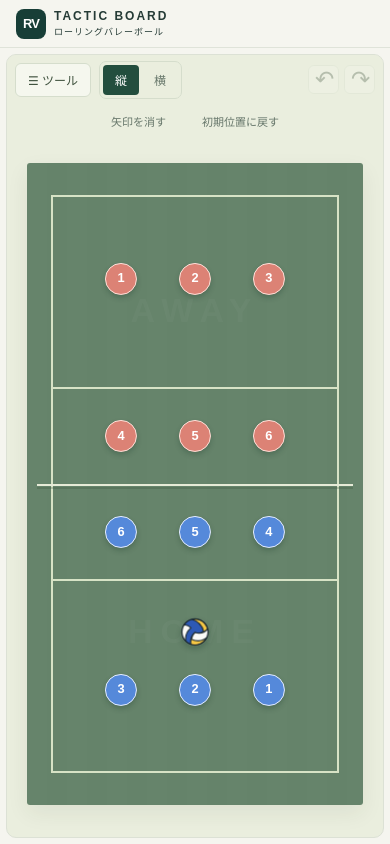
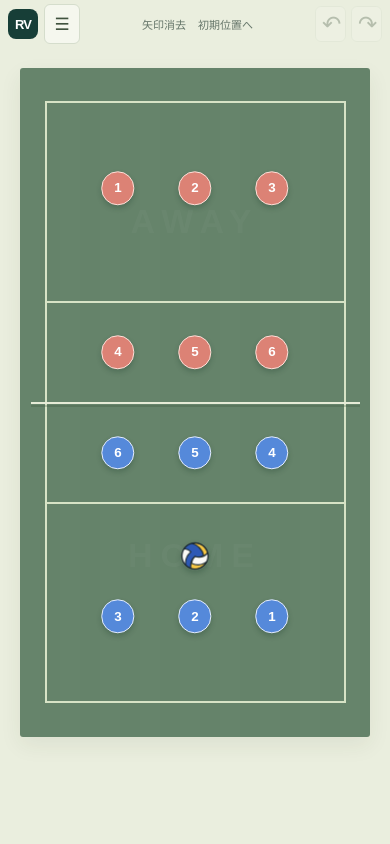
Before and after one commit to enoshimabananaboys/RV_Tactic_Board, a plain HTML site: page index.html in a window 390 px wide. Drawn offline with Linux system fonts and the light colour scheme.

Commit message:
上部操作を1段に集約し、初回表示を自コートに変更
・縦横切替とアプリケーションタイトルをツール内へ移動

・上部を高さ48pxの1段に統合し、ボタン名を矢印消去・初期位置へに短縮

・RVを従来の角丸アイコン表示に戻し、アプリ自身へのリンクを維持

・初回表示を最下部にスクロールし、自コートから操作できるよう変更

・PWAキャッシュを更新

検証: テスト5件成功。スマホ幅での1段表示、初期スクロール位置、リンク、マルチタッチ、オフライン動作を確認。

```diff
--- a/app.js
+++ b/app.js
@@ -406,6 +406,9 @@ function aimPolygon(ball, defenders, bounds, attackY, goalY) {
     document.querySelector(`[data-id="${id}"]`).focus({preventScroll:true});
   });
   render();
+  // Start at the home court once; subsequent user scrolling remains untouched.
+  const initialViewport = document.querySelector('.court-scroll');
+  initialViewport.scrollTop = initialViewport.scrollHeight;
 })();
 
 if ('serviceWorker' in navigator && window.isSecureContext) {
--- a/index.html
+++ b/index.html
@@ -12,11 +12,12 @@
   <script src="app.js" defer></script>
 </head>
 <body>
-  <header><a class="brand" href="./"><span class="brand-icon">RV</span><span>TACTIC BOARD<small>ローリングバレーボール</small></span></a><span class="edition">作戦を、動かして考える。</span></header>
   <main>
     <div class="workspace">
       <aside id="tool-panel" class="panel" hidden>
+        <div class="tool-brand"><span class="brand-icon" aria-hidden="true">RV</span><span>TACTIC BOARD<small>ローリングバレーボール作戦ボード</small></span></div>
         <div class="section-title"><span>操作ツール</span></div>
+        <div class="orientation-setting"><span>コートの向き</span><div class="orientation" role="group" aria-label="コートの向き"><button id="portrait" aria-pressed="true">縦</button><button id="landscape" aria-pressed="false">横</button></div></div>
         <label class="line-setting" for="line-lifetime">線の表示<select id="line-lifetime"><option value="temporary">5秒後に消す</option><option value="permanent">残す</option></select></label>
         <label class="line-setting" for="aim-visibility">狙える範囲<select id="aim-visibility"><option value="recent">ボールを離して5秒後に消す</option><option value="always">常に表示する</option></select></label>
         <div class="divider"></div>
@@ -32,7 +33,7 @@
         <div class="slot-actions"><button id="reset-slots" title="①〜⑤の登録内容を標準の配置に戻します">初期値に戻す</button></div>
       </aside>
       <section class="board-panel" aria-label="作戦ボード">
-        <div class="board-heading"><div class="heading-controls"><button id="toggle-tools" aria-expanded="false" aria-controls="tool-panel">☰ ツール</button><div class="orientation" role="group" aria-label="コートの向き"><button id="portrait" aria-pressed="true">縦</button><button id="landscape" aria-pressed="false">横</button></div></div><div class="top-actions"><button id="clear">矢印を消す</button><button id="reset">初期位置に戻す</button></div><div class="history"><button id="undo" aria-label="元に戻す" title="元に戻す（Ctrl+Z）">↶</button><button id="redo" aria-label="やり直す" title="やり直す（Ctrl+Shift+Z）">↷</button></div></div>
+        <div class="board-heading"><div class="heading-controls"><a class="brand-icon toolbar-home" href="./" aria-label="作戦ボードのホーム" title="作戦ボードのホーム">RV</a><button id="toggle-tools" aria-expanded="false" aria-controls="tool-panel" aria-label="ツール" title="ツール">☰</button></div><div class="top-actions"><button id="clear">矢印消去</button><button id="reset">初期位置へ</button></div><div class="history"><button id="undo" aria-label="元に戻す" title="元に戻す（Ctrl+Z）">↶</button><button id="redo" aria-label="やり直す" title="やり直す（Ctrl+Shift+Z）">↷</button></div></div>
         <div class="court-scroll" tabindex="0" role="region" aria-label="コート（スクロールできます）">
         <div class="court-wrap"><div id="opponent-label" class="court-label" aria-hidden="true"></div>
           <div id="court" class="court">
--- a/styles.css
+++ b/styles.css
@@ -75,14 +75,14 @@ main { max-width:none; width:100%; height:calc(100dvh - 48px); padding:6px; marg
 .position-slot.holding { outline:3px solid #da9b29; outline-offset:1px; }
 .line-setting + .line-setting { margin-top:14px; }
 @media(max-width:580px) {
-  .board-heading { height:88px; display:grid; grid-template-columns:1fr auto; gap:2px 8px; padding:4px 8px; }
-  .heading-controls { grid-column:1; grid-row:1; gap:8px; }
-  .history { grid-column:2; grid-row:1; }
-  .top-actions { grid-column:1 / -1; grid-row:2; gap:20px; }
-  .workspace .panel { top:90px; max-height:calc(100% - 98px); }
-  .workspace .court-wrap { width:min(calc(100cqw - 16px),calc((100cqh - 130px) * 45 / 86)); }
-  .workspace.landscape .court-wrap { width:min(calc(100cqw - 16px),calc((100cqh - 110px) * 86 / 45)); }
+  .board-heading { gap:6px; padding:0 8px; }
+  .top-actions { gap:4px; }
+  .top-actions button { padding:4px; }
+  #toggle-tools { padding:0 8px; white-space:nowrap; }
+  .heading-controls, .history { flex-shrink:0; }
 }
+.orientation-setting { display:flex; align-items:center; justify-content:space-between; gap:8px; margin-bottom:18px; font-size:12px; }
+
 
 .formation-help { margin:0 0 12px; font-size:11px; line-height:1.8; color:#66766a; }
 
@@ -99,3 +99,16 @@ main { max-width:none; width:100%; height:calc(100dvh - 48px); padding:6px; marg
 .workspace .court-wrap { width:calc(100cqw - 40px); margin:20px auto; padding:0; }
 .workspace.landscape .court-wrap { width:calc((100cqh - 40px) * 86 / 45); margin:20px; padding:0; display:block; }
 .court-label { display:none; }
+
+/* A single compact toolbar; the full application title lives in the tool panel. */
+main { height:100dvh; padding:0; }
+.board-panel { border:0; border-radius:0; }
+.board-heading { height:48px; }
+.heading-controls { gap:6px; }
+.toolbar-home { flex-shrink:0; text-decoration:none; font-weight:800; }
+#toggle-tools { min-width:36px; min-height:40px; padding:0 8px; font-size:17px; }
+.top-actions button { min-height:40px; }
+.history button { min-height:36px; }
+.tool-brand { display:flex; align-items:center; gap:8px; margin-bottom:20px; font-size:12px; font-weight:800; letter-spacing:1px; }
+.tool-brand .brand-icon { flex-shrink:0; }
+.tool-brand small { display:block; margin-top:4px; font-size:9px; font-weight:400; letter-spacing:0; }
--- a/sw.js
+++ b/sw.js
@@ -1,6 +1,6 @@
 // Increment the version whenever a shipped app asset changes.
 const PREFIX = 'rv-tactic-board-'+self.registration.scope+'-';
-const CACHE = PREFIX+'v6';
+const CACHE = PREFIX+'v9';
 const ASSETS = ['./','./index.html','./styles.css','./app.js','./ball.svg','./manifest.webmanifest','./icons/icon-192.png','./icons/icon-512.png'];
 self.addEventListener('install',event => {
   event.waitUntil(caches.open(CACHE).then(cache => cache.addAll(ASSETS)));
```
Also changed, not shown: browser.test.cjs (+18 -8 lines).
